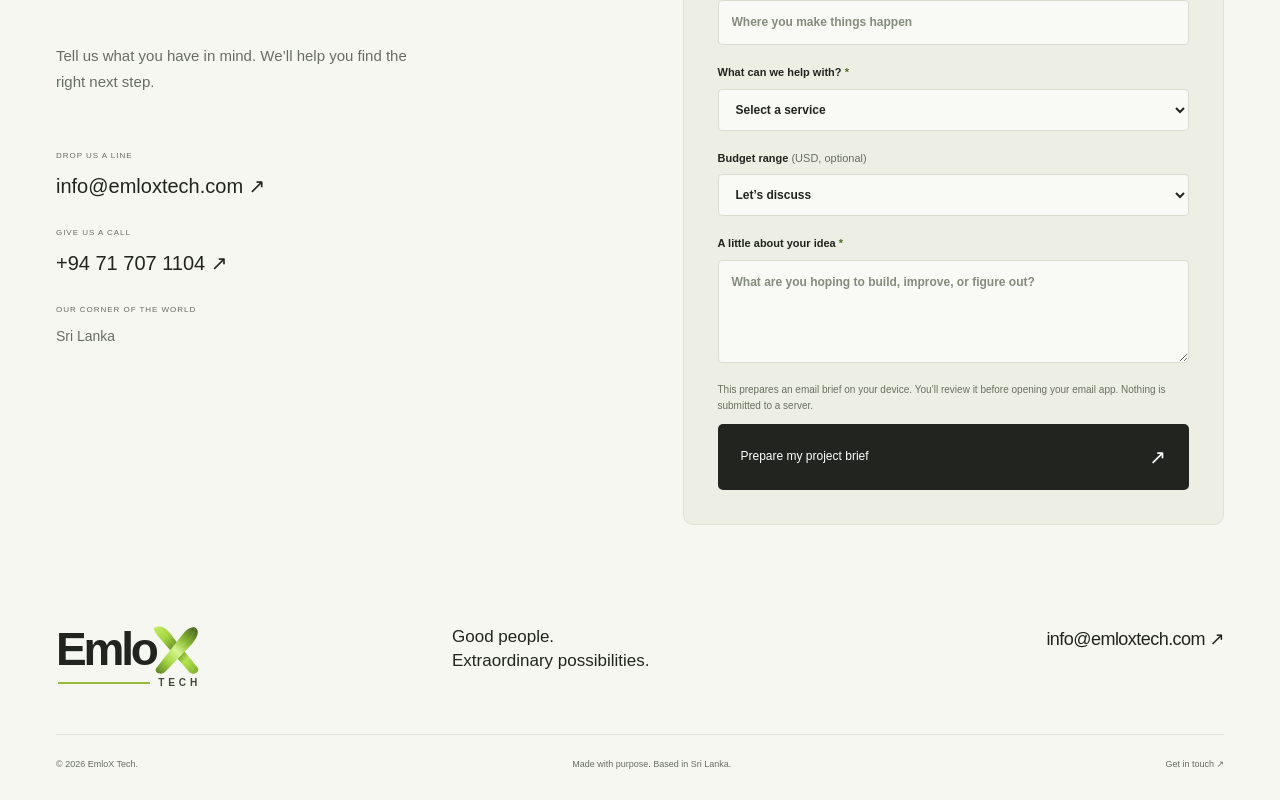
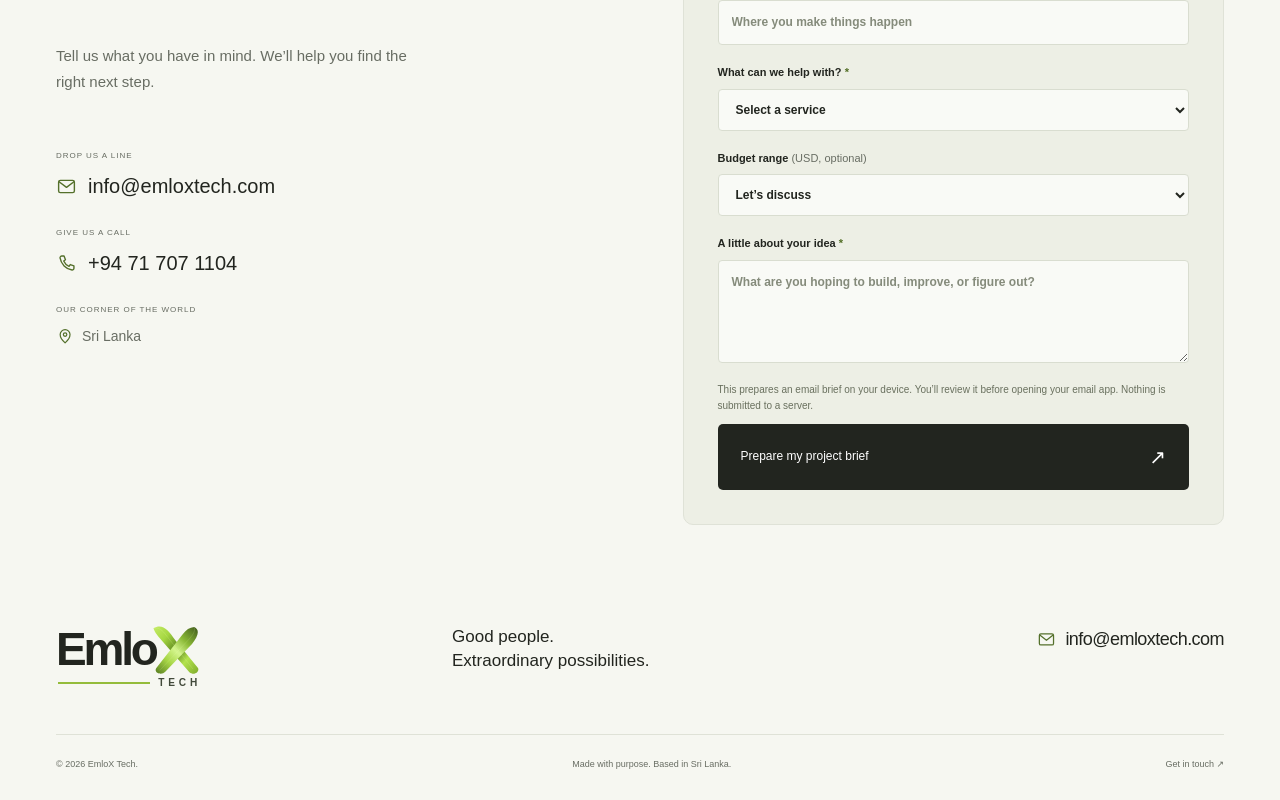
Before and after one commit to rishithamenush/emloxtech, an Angular app: page /contact in a window 1280 px wide. Shown: the part 445-1245 px from the top of the page. Built offline with nearby package versions, Linux system fonts and the light colour scheme.

Commit message:
logo updated!

```diff
--- a/src/app/app.html
+++ b/src/app/app.html
@@ -28,7 +28,12 @@
       ><span class="brand-name"><span>Emlo</span><img class="brand-ribbon-x" src="emlox-logo.svg" alt="" width="38" height="40" /></span><span class="brand-tec">TECH</span></a
     >
     <p>Good people.<br />Extraordinary possibilities.</p>
-    <a class="footer-mail" href="mailto:info@emloxtech.com">info&#64;emloxtech.com ↗&#xFE0E;</a>
+    <a class="footer-mail" href="mailto:info@emloxtech.com"
+      ><svg viewBox="0 0 24 24" aria-hidden="true">
+        <rect x="3" y="5" width="18" height="14" rx="2" />
+        <path d="m3.5 6.5 8.5 6.5 8.5-6.5" /></svg
+      >info&#64;emloxtech.com</a
+    >
   </div>
   <div class="footer-bottom">
     <span>© {{ year }} EmloX Tech.</span><span>Made with purpose. Based in Sri Lanka.</span
--- a/src/app/contact.html
+++ b/src/app/contact.html
@@ -4,10 +4,26 @@
     <h1>Big idea?<br />Small question?<br /><span class="serif">We’re all ears.</span></h1>
     <p>Tell us what you have in mind. We’ll help you find the right next step.</p>
     <div class="contact-details">
-      <small>DROP US A LINE</small><a href="mailto:info@emloxtech.com">info&#64;emloxtech.com ↗&#xFE0E;</a
-      ><small>GIVE US A CALL</small><a href="tel:+94717071104">+94 71 707 1104 ↗&#xFE0E;</a
+      <small>DROP US A LINE</small
+      ><a href="mailto:info@emloxtech.com"
+        ><svg viewBox="0 0 24 24" aria-hidden="true">
+          <rect x="3" y="5" width="18" height="14" rx="2" />
+          <path d="m3.5 6.5 8.5 6.5 8.5-6.5" /></svg
+        >info&#64;emloxtech.com</a
+      ><small>GIVE US A CALL</small
+      ><a href="tel:+94717071104"
+        ><svg viewBox="0 0 24 24" aria-hidden="true">
+          <path
+            d="M6.6 3.5h2.6l1.6 4.2-2 1.4a11.5 11.5 0 0 0 6.1 6.1l1.4-2 4.2 1.6v2.6a2 2 0 0 1-2.2 2A16.8 16.8 0 0 1 4.6 5.7a2 2 0 0 1 2-2.2Z"
+          /></svg
+        >+94 71 707 1104</a
       ><small>OUR CORNER OF THE WORLD</small>
-      <p>Sri Lanka</p>
+      <p>
+        <svg viewBox="0 0 24 24" aria-hidden="true">
+          <path d="M12 21s-6.5-5.6-6.5-11a6.5 6.5 0 0 1 13 0c0 5.4-6.5 11-6.5 11Z" />
+          <circle cx="12" cy="10" r="2.3" /></svg
+        >Sri Lanka
+      </p>
     </div>
   </div>
   <div class="contact-form-panel">
--- a/src/styles.css
+++ b/src/styles.css
@@ -999,6 +999,9 @@ footer {
 }
 .footer-mail {
   justify-self: end;
+  display: flex;
+  align-items: center;
+  gap: 0.55em;
   font-size: 18px;
   letter-spacing: -0.03em;
 }
@@ -1202,14 +1205,43 @@ footer {
   color: var(--muted);
   margin-top: 25px;
 }
+.contact-details a,
+.contact-details p {
+  display: flex;
+  align-items: center;
+  gap: 0.55em;
+  width: fit-content;
+  margin-top: 7px;
+}
 .contact-details a {
-  display: block;
   font-size: 20px;
-  margin-top: 7px;
 }
 .contact-details p {
   font-size: 14px;
-  margin-top: 7px;
+}
+.contact-details svg,
+.footer-mail svg {
+  flex-shrink: 0;
+  width: 1.05em;
+  height: 1.05em;
+  fill: none;
+  stroke: #54702b;
+  stroke-width: 1.6;
+  stroke-linecap: round;
+  stroke-linejoin: round;
+  transition: transform 0.2s;
+}
+.contact-details p svg {
+  width: 1.3em;
+  height: 1.3em;
+}
+.contact-details a:hover,
+.footer-mail:hover {
+  color: #54702b;
+}
+.contact-details a:hover svg,
+.footer-mail:hover svg {
+  transform: translateY(-2px);
 }
 .contact-form-panel {
   padding: 34px;
```
